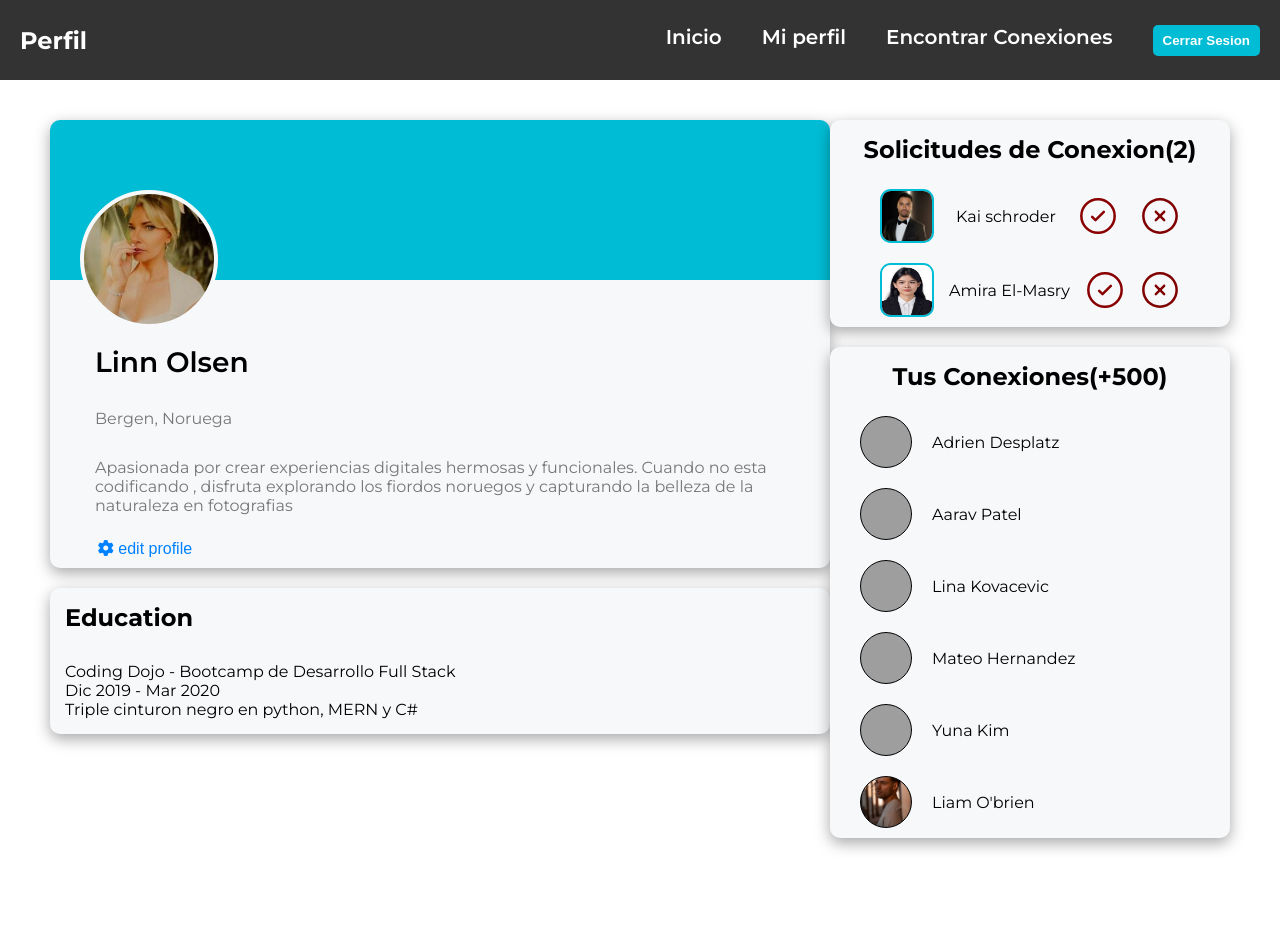
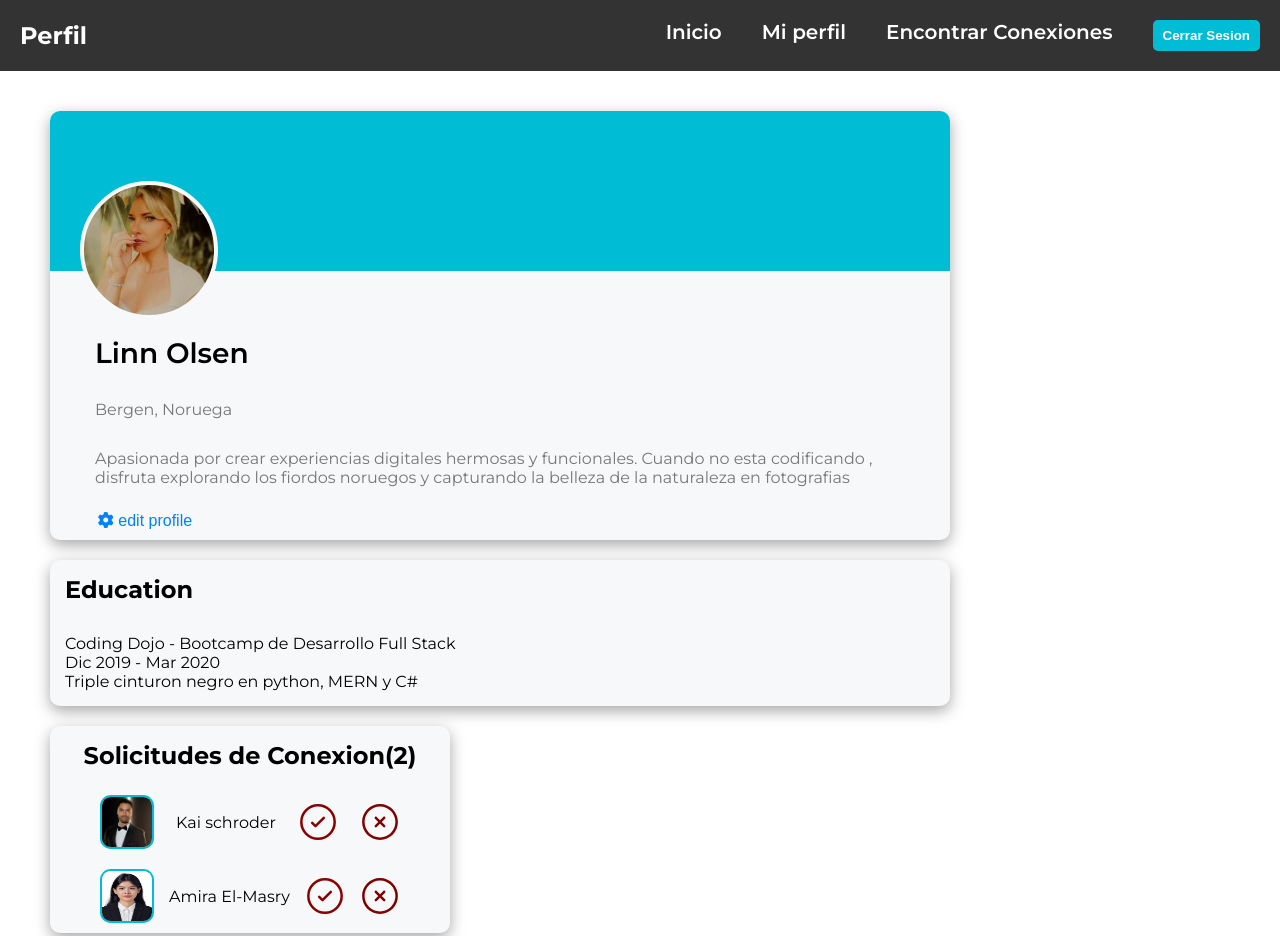
Before and after one commit to c1vtch/Pagina-de-perfil, a plain HTML site: page index.html in a window 1280 px wide. Shown: the top 936 px of the page. Before the commit the page ends 858 px from the top, so only its background shows below. Drawn offline with Linux system fonts and the light colour scheme; grey boxes are pictures that could not be loaded.

Commit message:
arreglo de wrap

```diff
--- a/css/styles.css
+++ b/css/styles.css
@@ -19,11 +19,11 @@ body{
     display: flex;
     justify-content: space-between;
     align-items: center;
-    height: 60px;
-    padding: 10px 20px;
+    flex-wrap: wrap;
+    padding: 20px;
     position: sticky;
     top: 0;
-    z-index: 1000; /* para que la barra siempre este frente a los otros elementos */
+    z-index: 1000;
 
     .nav-links{
         display: flex;
@@ -60,6 +60,7 @@ body{
     flex-direction: row;
     justify-content: space-between;
     padding: 10px 30px;
+    flex-wrap: wrap;
     .card{
         margin-top: 20px;
         background-color: #f6f8fa;
@@ -134,7 +135,6 @@ body{
 /* Barra a la derecha */
 .connection-request{
     text-align: center;
-    min-width: 300px;
     height: fit-content;
     h2{
 
```
